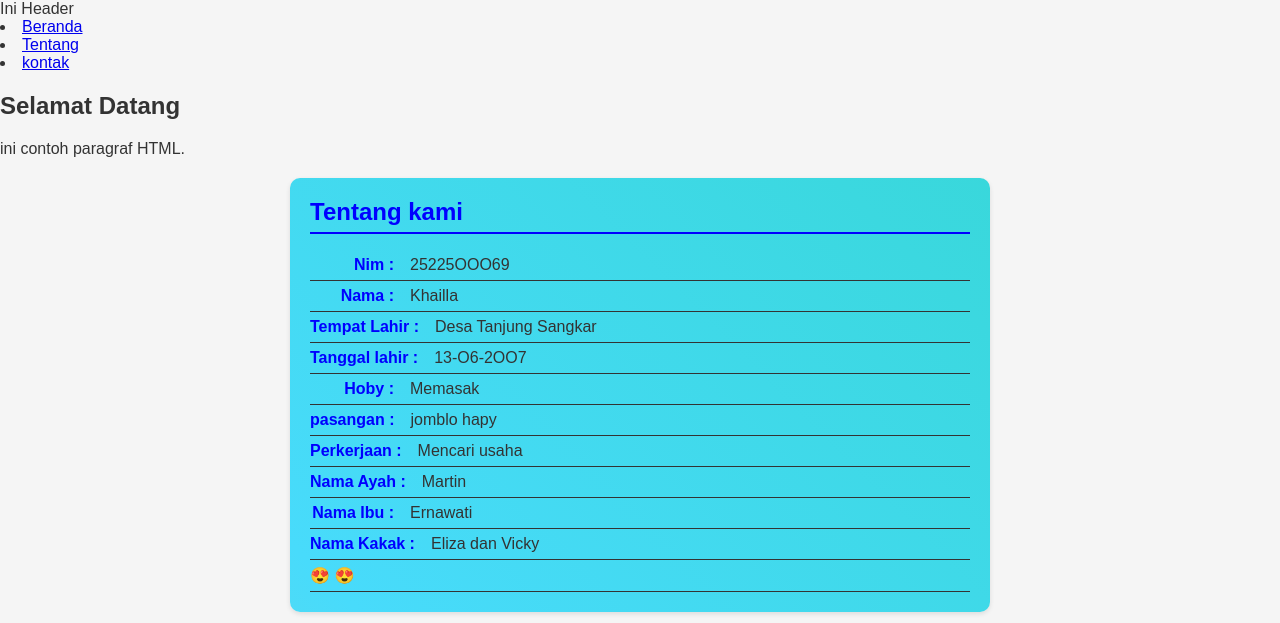
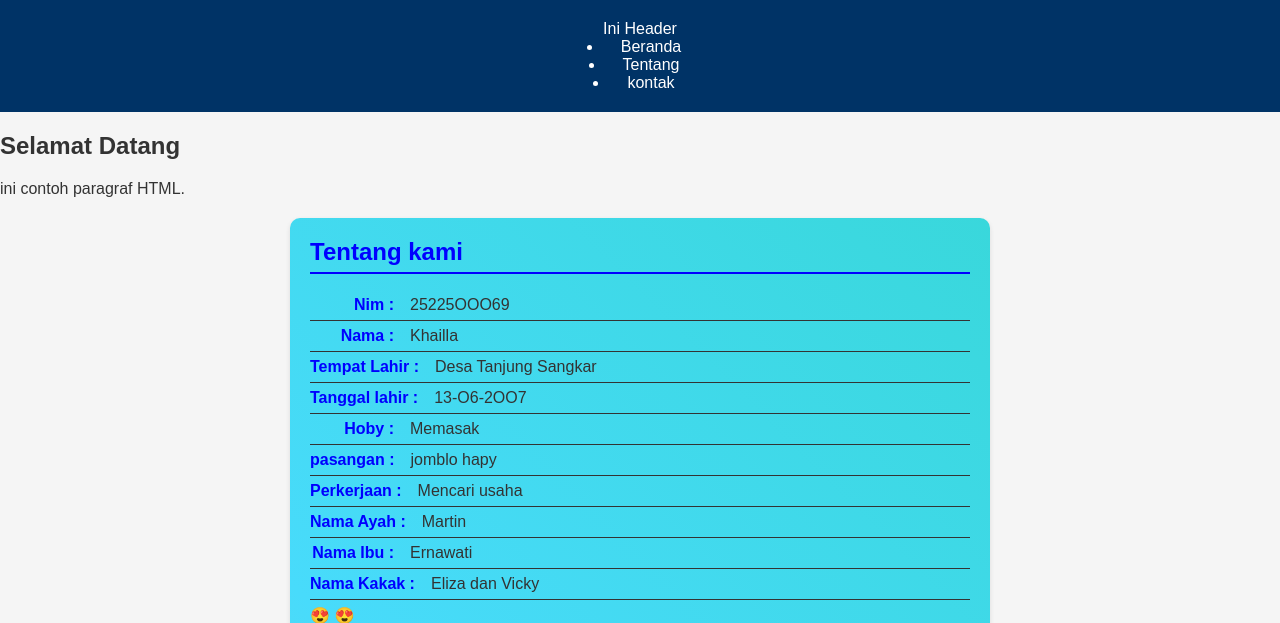
Before and after one commit to 2522500069/2522500069-GBD1J-25260, a PHP site: page /pertemuan-04/index.html in a window 1280 px wide. Shown: the top 623 px of the page. Run offline with PHP 8.4, Linux system fonts and the light colour scheme.

Commit message:
styling header

```diff
--- a/pertemuan-04/style.css
+++ b/pertemuan-04/style.css
@@ -9,3 +9,24 @@
     color:  #333;
     line-height: 1,5;
 }
+
+header {
+  background:  #003366;
+  color:   #fff;
+  padding: 20px;
+  text-align: center;
+}
+
+header ul {
+  display: flex;
+  justify-content: center;
+  list-style: none;
+  padding: 0;
+  margin: 10px 0 0;;
+}
+
+header li a {
+color:  #fff;
+text-decoration: none;
+padding: 6px 12px;
+}
```
Also changed, not shown: pertemuan-04/README.md.
